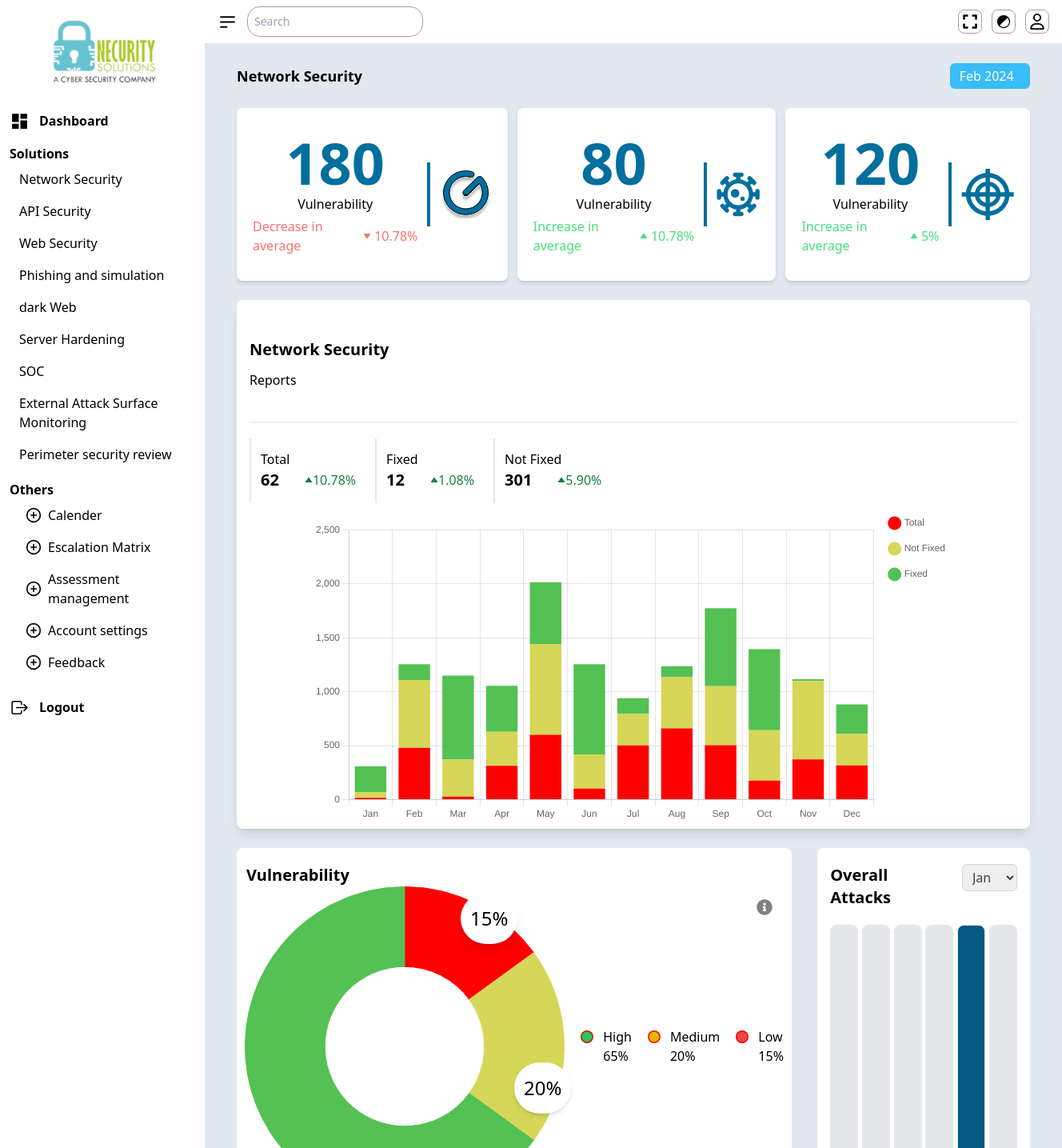
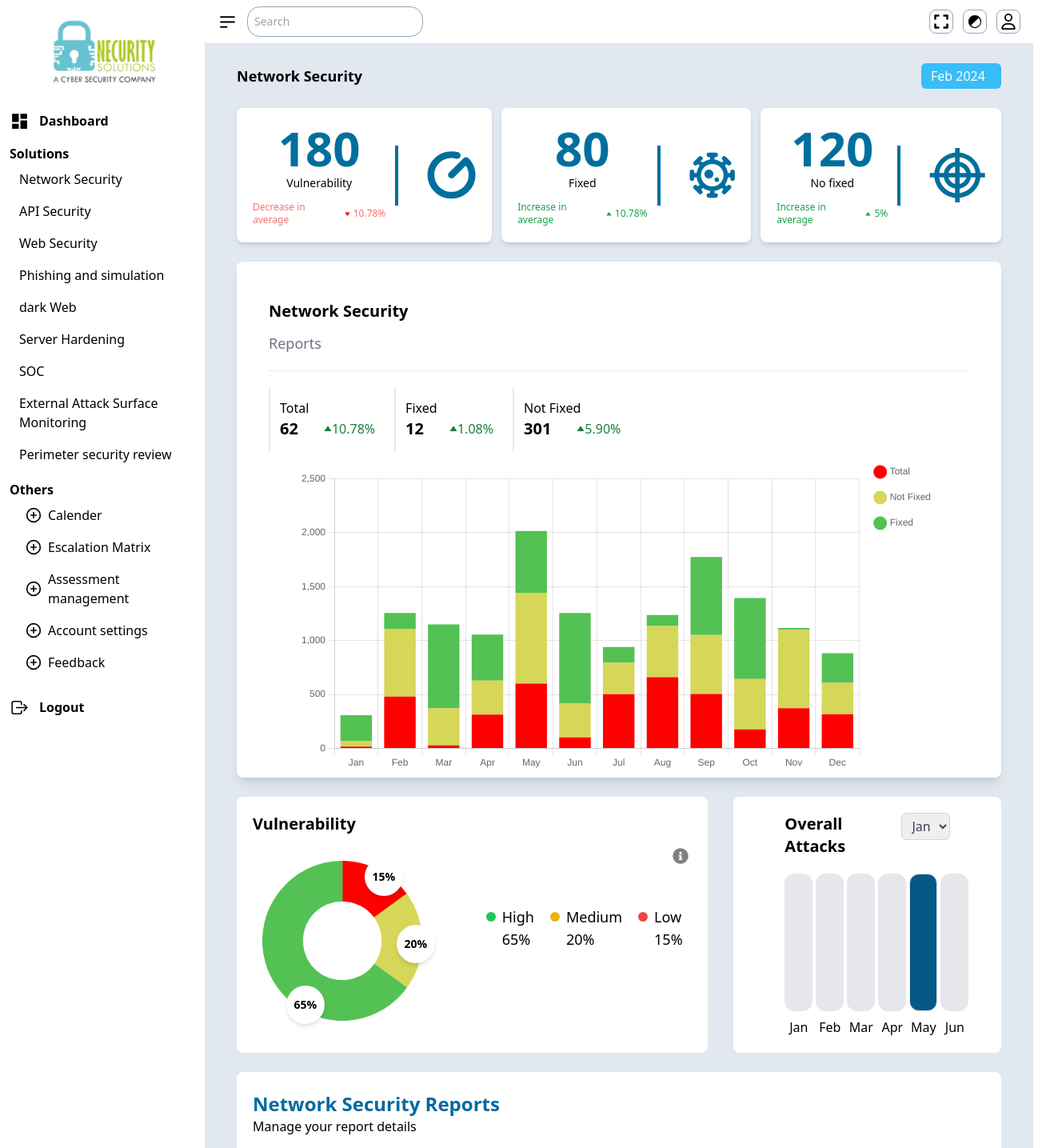
Before and after one commit to Praveen8161/server_hardening, a React (Vite) app: page / in a window 1280 px wide. Shown: the top 1435 px of the page at 80% size, 1328 px wide, since content can reach past the window. Built offline with nearby package versions, Linux system fonts and the light colour scheme.

Commit message:
fix: fixed styling and sizes

```diff
--- a/src/Components/Security.jsx
+++ b/src/Components/Security.jsx
@@ -72,7 +72,7 @@ const Security = ({ name }) => {
           <Security_Bar_Chart name={name} />
 
           {/* security Circle Chart */}
-          <div className="flex flex-row gap-8 ">
+          <div className="flex flex-row justify-between gap-8 ">
             <Security_donut_chart />
             <Security_overallCharts />
           </div>
--- a/src/Components/Security_Bar_Chart.jsx
+++ b/src/Components/Security_Bar_Chart.jsx
@@ -23,14 +23,14 @@ ChartJS.register(
 
 const Security_Bar_Chart = ({ name }) => {
   return (
-    <section className="px-4 py-2 bg-white rounded-lg shadow-lg ">
+    <section className="px-10 py-2 bg-white rounded-lg shadow-lg ">
       {/*  */}
 
       {/* Charts heading */}
-      <div className="py-10">
+      <div className="pt-10 pb-5">
         <div className="flex flex-col gap-3 ">
           <p className="text-xl font-bold "> {name}</p>
-          <p>Reports</p>
+          <p className="text-lg text-gray-500 ">Reports</p>
         </div>
       </div>
       <hr className="mb-5" />
--- a/src/Components/Security_Data_Display.jsx
+++ b/src/Components/Security_Data_Display.jsx
@@ -5,60 +5,60 @@ const Security_Data_Display = () => {
   return (
     <section className="flex flex-row items-center justify-center gap-3 ">
       {/* Vulnerability */}
-      <div className="flex flex-row items-center justify-center flex-grow gap-3 px-5 py-8 bg-white rounded-lg shadow-md ">
-        <div className="flex flex-col items-center justify-center gap-1 ">
-          <span className="text-7xl text-[#006F9E] font-semibold ">180</span>
-          <span>Vulnerability</span>
-          <p className="flex flex-row items-center gap-1 text-red-400">
+      <div className="flex flex-row items-center justify-center flex-grow gap-3 px-5 py-5 bg-white rounded-lg shadow-md ">
+        <div className="flex flex-col items-center justify-center gap-1 text-xs">
+          <span className="text-6xl text-[#006F9E] font-semibold ">180</span>
+          <span className="text-sm">Vulnerability</span>
+          <p className="flex flex-row items-center gap-1 mt-2 text-red-400 flex-nowrap">
             Decrease in average
             <span>
-              <BiSolidDownArrow size={10} />
+              <BiSolidDownArrow size={7} color="red" />
             </span>
             10.78%
           </p>
         </div>
         {/* Divider code */}
-        <div className="min-h-[80px] border-2 border-[#006F9E] "> </div>
+        <div className="min-h-[75px] border-2 border-[#006F9E] mr-6 "> </div>
         <p>
           <img src="/images/vul.svg" alt="vulnerability" />
         </p>
       </div>
 
       {/* Fixed */}
-      <div className="flex flex-row items-center justify-center flex-grow gap-3 px-5 py-8 bg-white rounded-lg shadow-md ">
-        <div className="flex flex-col items-center justify-center gap-1 ">
-          <span className="text-7xl text-[#006F9E] font-semibold ">80</span>
-          <span>Vulnerability</span>
-          <p className="flex flex-row items-center gap-1 text-green-400">
+      <div className="flex flex-row items-center justify-center flex-grow gap-3 px-5 py-5 bg-white rounded-lg shadow-md ">
+        <div className="flex flex-col items-center justify-center gap-1 text-xs">
+          <span className="text-6xl text-[#006F9E] font-semibold ">80</span>
+          <span className="text-sm">Fixed</span>
+          <p className="flex flex-row items-center gap-1 mt-2 text-green-600 flex-nowrap">
             Increase in average
             <span>
-              <BiSolidUpArrow size={10} />
+              <BiSolidUpArrow size={7} color="text-green-800" />
             </span>
             10.78%
           </p>
         </div>
         {/* Divider code */}
-        <div className="min-h-[80px] border-2 border-[#006F9E] "> </div>
+        <div className="min-h-[75px] border-2 border-[#006F9E] mr-6 "> </div>
         <p>
           <img src="/images/fixed.svg" alt="fixed" />
         </p>
       </div>
 
       {/* No Fixed */}
-      <div className="flex flex-row items-center justify-center flex-grow gap-3 px-5 py-8 bg-white rounded-lg shadow-md ">
-        <div className="flex flex-col items-center justify-center gap-1 ">
-          <span className="text-7xl text-[#006F9E] font-semibold ">120</span>
-          <span>Vulnerability</span>
-          <p className="flex flex-row items-center gap-1 text-green-400">
+      <div className="flex flex-row items-center justify-center flex-grow gap-3 px-5 py-5 bg-white rounded-lg shadow-md ">
+        <div className="flex flex-col items-center justify-center gap-1 text-xs">
+          <span className="text-6xl text-[#006F9E] font-semibold ">120</span>
+          <span className="text-sm">No fixed</span>
+          <p className="flex flex-row items-center gap-1 mt-2 text-green-600 flex-nowrap">
             Increase in average
             <span>
-              <BiSolidUpArrow size={10} />
+              <BiSolidUpArrow size={7} color="text-green-800" />
             </span>
             5%
           </p>
         </div>
         {/* Divider code */}
-        <div className="min-h-[80px] border-2 border-[#006F9E] "> </div>
+        <div className="min-h-[75px] border-2 border-[#006F9E] mr-6 "> </div>
         <p>
           <img src="/images/notFixed.svg" alt="not fixed" />
         </p>
--- a/src/Components/Security_donut_chart.jsx
+++ b/src/Components/Security_donut_chart.jsx
@@ -1,30 +1,20 @@
 import { FaInfoCircle } from "react-icons/fa";
 import { Chart as ChartJS, ArcElement, Tooltip, Legend } from "chart.js";
 import { Doughnut } from "react-chartjs-2";
-import { FaRegCircle } from "react-icons/fa6";
 
 ChartJS.register(ArcElement, Tooltip, Legend);
 
 const Security_donut_chart = () => {
   return (
-    <section className="relative flex-grow px-3 py-5 bg-white rounded-lg max-w-[70%]">
+    <section className="relative flex-grow px-5 py-5 pb-10 bg-white rounded-lg max-w-[65%]">
       <div className="flex flex-row items-center justify-between ">
         <p className="text-xl font-bold "> Vulnerability</p>
         <p className="absolute right-6 top-16">
           <FaInfoCircle size={20} color="gray" />
         </p>
       </div>
-      <div className="max-h-[90vh] md:max-h-[50vh] min-w-full flex flex-row justify-center gap-5 relative ">
-        <div className="absolute text-2xl px-3 py-[16px] bg-white rounded-full shadow-md -bottom-3 left-[20%]">
-          65%
-        </div>
-        <div className="absolute text-2xl px-3 py-[16px] bg-white rounded-full shadow-md top-[55%] left-[50%]">
-          20%
-        </div>
-        <div className="absolute text-2xl px-3 py-[16px] bg-white rounded-full shadow-lg top-2 left-[40%]">
-          15%
-        </div>
-        <>
+      <div className="max-h-[90vh] md:max-h-[50vh] min-w-full flex flex-row justify-center items-center gap-10 relative ">
+        <div className="relative self-center mt-8 max-w-[200px]">
           <Doughnut
             options={{
               plugins: {
@@ -45,42 +35,39 @@ const Security_donut_chart = () => {
               ],
             }}
           />
-        </>
-        <div className="flex flex-row self-center gap-5 ">
+          <div className="absolute text-sm font-semibold w-12 h-12 flex justify-center items-center bg-white rounded-full shadow-md -bottom-1 left-[15%]">
+            65%
+          </div>
+          <div className="absolute flex items-center justify-center w-12 h-12 text-sm font-semibold bg-white rounded-full shadow-md -right-4 top-[40%] ">
+            20%
+          </div>
+          <div className="absolute flex items-center justify-center w-12 h-12 text-sm font-semibold bg-white rounded-full shadow-md -top-1 right-6 ">
+            15%
+          </div>
+        </div>
+        <div className="flex flex-row self-center gap-5 ml-10 text-lg font-medium ">
           {/*  */}
-          <div className="flex flex-row gap-3">
-            <p className="flex flex-col items-end mt-1">
-              <span>
-                <FaRegCircle
-                  color="red"
-                  className="bg-green-500 rounded-full "
-                />
-              </span>
+          <div className="flex flex-row gap-2">
+            <p className="flex flex-col items-end mt-[6px]">
+              <span className="mt-[2px] w-3 h-3 rounded-full bg-green-500"></span>
             </p>
             <p className="flex flex-col ">
               <span>High</span> <span>65%</span>
             </p>
           </div>
           {/*  */}
-          <div className="flex flex-row gap-3">
-            <p className="flex flex-col items-end mt-1">
-              <span>
-                <FaRegCircle
-                  color="red"
-                  className="bg-yellow-500 rounded-full "
-                />
-              </span>
+          <div className="flex flex-row gap-2">
+            <p className="flex flex-col items-end mt-[6px]">
+              <span className="mt-[2px] w-3 h-3 rounded-full bg-yellow-500"></span>
             </p>
             <p className="flex flex-col ">
               <span>Medium</span> <span>20%</span>
             </p>
           </div>
           {/*  */}
-          <div className="flex flex-row gap-3">
-            <p className="flex flex-col items-end mt-1">
-              <span>
-                <FaRegCircle color="red" className="bg-red-500 rounded-full " />
-              </span>
+          <div className="flex flex-row gap-2">
+            <p className="flex flex-col items-end mt-[6px]">
+              <span className="mt-[2px] w-3 h-3 rounded-full bg-red-500"></span>
             </p>
             <p className="flex flex-col ">
               <span>Low</span> <span>15%</span>
--- a/src/Components/Security_overallCharts.jsx
+++ b/src/Components/Security_overallCharts.jsx
@@ -6,7 +6,7 @@ const Security_overallCharts = () => {
   const [selectValue, setSelectValue] = useState("Jan");
 
   return (
-    <div className=" max-w-[30%] rounded-lg bg-white w-full px-4 py-5 flex flex-col gap-5">
+    <div className=" max-w-[35%] rounded-lg bg-white w-full px-16 py-5 flex flex-col gap-5">
       <div className="flex flex-row justify-between gap-3">
         <span className="text-xl font-bold ">Overall Attacks</span>
         {/* Select  */}
--- a/src/Components/Single_Bar.jsx
+++ b/src/Components/Single_Bar.jsx
@@ -3,7 +3,7 @@ const Single_Bar = ({ val }) => {
   return (
     <div className="flex flex-col items-center justify-center gap-2">
       <p
-        className={`flex-grow border min-w-[35px] bg-gray-200 rounded-lg h-full ${
+        className={`flex-grow border min-w-[35px] bg-gray-200 rounded-xl h-full ${
           val === "May" ? "bg-sky-800" : "bg-gray-200"
         }`}
       ></p>
```
Also changed, not shown: public/images/vul.svg.
